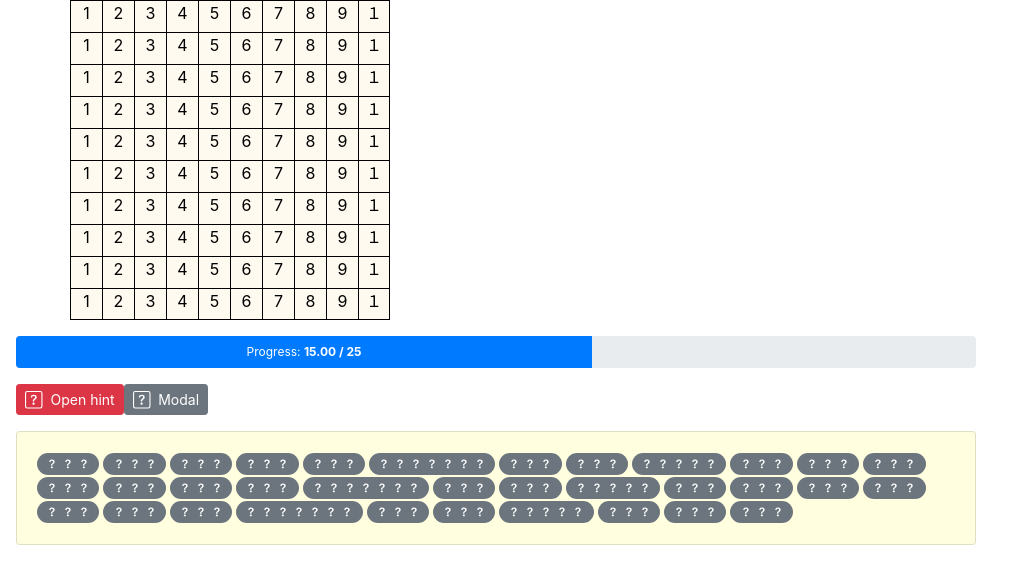
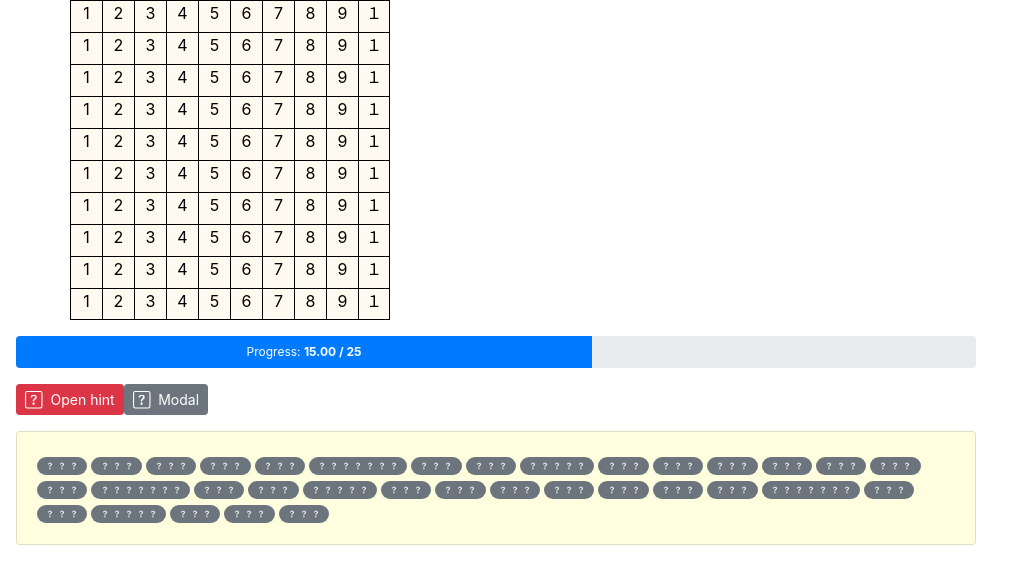
Before and after one commit to pottiri2405/blast, a Vue app: page /#/stage/1 in a window 1280 px wide. Shown: the top 584 px of the page, without its empty margins (0-1023 px from the left). Built offline with nearby package versions, Linux system fonts and the light colour scheme.

Commit message:
no message

```diff
--- a/src/components/stage.vue
+++ b/src/components/stage.vue
@@ -29,10 +29,8 @@
     <b-card id="hint-area" class="mt-3 ml-3 w-75 bg-warning">
       <div>
         <b-badge pill variant="secondary" v-for="(hint, i) in hints" :key="'hint-list-' + i" class="mr-1">
-          <font size="+0">
-            <b-icon icon="question" v-for="n of hint.text.length" :key="n">
-            </b-icon>
-          </font>
+          <b-icon icon="question" v-for="n of hint.text.length" :key="n">
+          </b-icon>
         </b-badge>
       </div>
     </b-card>
```
